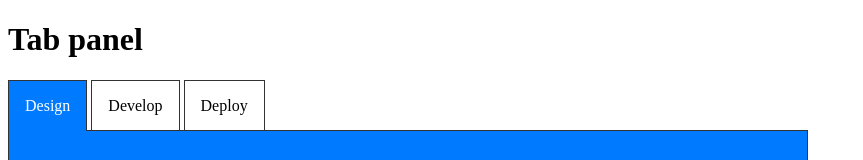
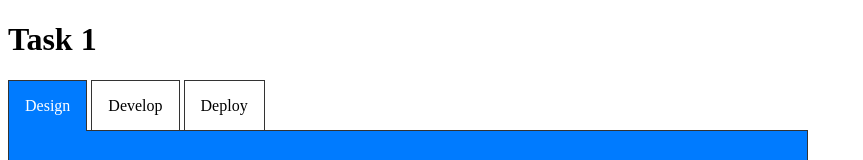
Before and after one commit to tajakobsen/a11y-workshop, a website with bundled scripts: page task1/index.html in a window 1280 px wide. Shown: the top 160 px of the page, without its empty margins (0-863 px from the left). Built offline with nearby package versions, Linux system fonts and the light colour scheme.

Commit message:
Remove identifying headers for task 1

```diff
--- a/task1/index.html
+++ b/task1/index.html
@@ -5,7 +5,7 @@
   <meta http-equiv="X-UA-Compatible" content="IE=edge">
   <meta name="viewport" content="width=device-width, initial-scale=1">
 
-  <title>Tab panel</title>
+  <title>Task 1</title>
 
   <link rel="stylesheet" href="../node_modules/marx-css/css/marx.min.css">
   <link rel="stylesheet" href="../common/styles/common.css">
@@ -14,7 +14,7 @@
 
 <body>
 <main>
-  <h1>Tab panel</h1>
+  <h1>Task 1</h1>
 
   <div id="tab-panel" class="tabs">
     <!-- Tab list -->
```
